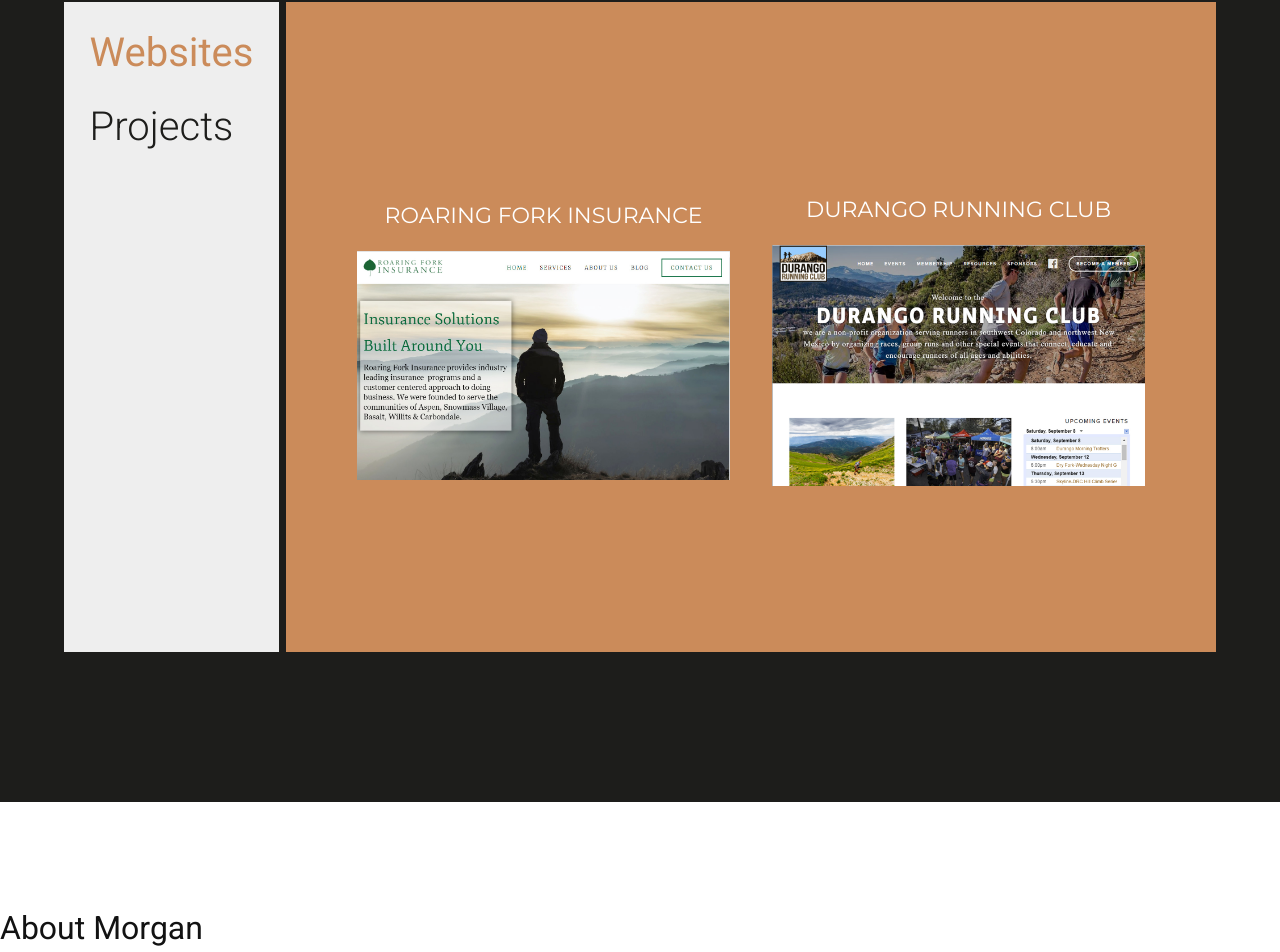
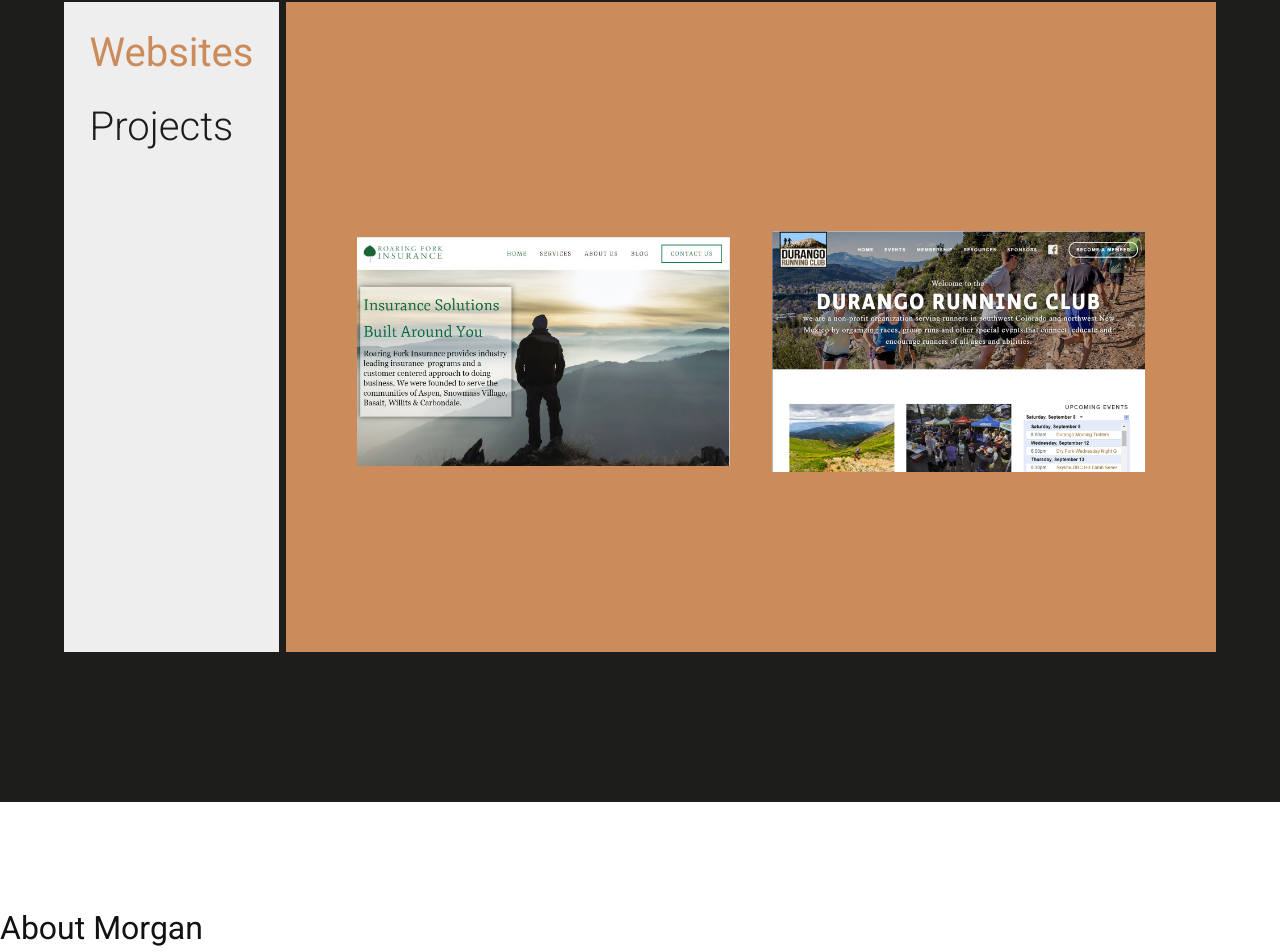
Before and after one commit to LudwigThePig/ludwigThePig.com, a React (Create React App) app: page / in a window 1280 px wide. Shown: the part 1838-2790 px from the top of the page. Built offline with nearby package versions, Linux system fonts and the light colour scheme.

Commit message:
began refactor of portfolio section, added hover effects,  TODO implement grid

```diff
--- a/src/App.js
+++ b/src/App.js
@@ -218,10 +218,11 @@
               <li><b>freeCodeCamp Certifications, 2018</b></li>
               <ul>
                 <a href="https://www.freecodecamp.org/certification/ludwigthepig/front-end-libraries"><li>Front End Libraries</li></a>
+                <a href="https://www.freecodecamp.org/certification/ludwigthepig/apis-and-microservices"><li>APIs and Microservices</li></a>
                 <a href="https://www.freecodecamp.org/certification/ludwigthepig/javascript-algorithms-and-data-structures"><li>JavaScript Algorithms and Data Structures</li></a>
                 <a href="https://www.freecodecamp.org/certification/ludwigthepig/legacy-front-end"><li>Legacy Front End Development</li></a>
+
               </ul>
-              <li>Certified in CPR and First Aid</li>
             </ul>
           </div>
           <div className="right-col">
@@ -242,19 +243,28 @@
     return(
       <div id="portfolio" className="body">
          <div className="jumbo">
+
             <div className="left-col">
               <h1>Websites</h1>
               <h1 className="disabled">Projects</h1>
             </div>
+
             <div className='right-col'>
+
               <div className="portfolio-wrapper">
-              <p>ROARING FORK INSURANCE</p>
+                <div className="link-wrapper">
+                  <a href="roaringforkins.com">ROARING FORK INSURANCE</a>
+                </div>
                 <img src={rfi} alt="Roaring Fork Insurance"></img>
               </div>
+
               <div className="portfolio-wrapper">
-              <p>DURANGO RUNNING CLUB</p>
+                <div className="link-wrapper">
+                  <a href="durangorunningclub.com"> DURANGO RUNNING CLUB</a>
+                </div>
                 <img src={drc} alt="Durango Running Club"></img>
               </div>
+
             </div>
         </div>
       </div>
--- a/src/App.scss
+++ b/src/App.scss
@@ -207,7 +207,7 @@
     margin: 0;
   }
   a, a:active{
-    color: $secondary-clr;
+    color: $secondary-clr ;
     text-decoration: none;
     cursor: pointer;
     font-weight: 100;
@@ -281,7 +281,6 @@
   background: $third-clr;
   .jumbo{
     background: $secondary-clr;
-    // border: 4px solid $secondary-clr;
     width: 90vw;
     margin: auto;
     display: flex;
@@ -314,12 +313,41 @@
     margin: 10px 50px auto 50px;
     }
     .portfolio-wrapper{
+      display: flex;
+      max-width: 45%;
+      flex-direction: column;
+      justify-content: center;
+        a{
           text-align: center;
-    max-width: 45%;
+          color: #fff;
+          text-decoration: none;
+        }
         img{
           max-width: 100%;
           width: auto;
         }
+      }
+      //this creates the hover effect for the portfolio images
+      .link-wrapper{
+        padding: 10px;
+        width: 100%;
+        margin: auto;
+        transition: .5s ease;
+        opacity: 0;
+        background: $text-clr;
+        transform: translate(-50%, -50%);
+        -ms-transform: translate(-50%, -50%);
+        text-align: center;
+      }
+      img{
+        opacity: 1;
+        transition: .5s ease;
+      }
+      .portfolio-wrapper:hover img{
+        opacity: 0.4;
+      }
+      .portfolio-wrapper:hover .link-wrapper{
+        opacity: 1;
       }
 }
 
```
Lines whose indentation alone changed are shown as unchanged.
